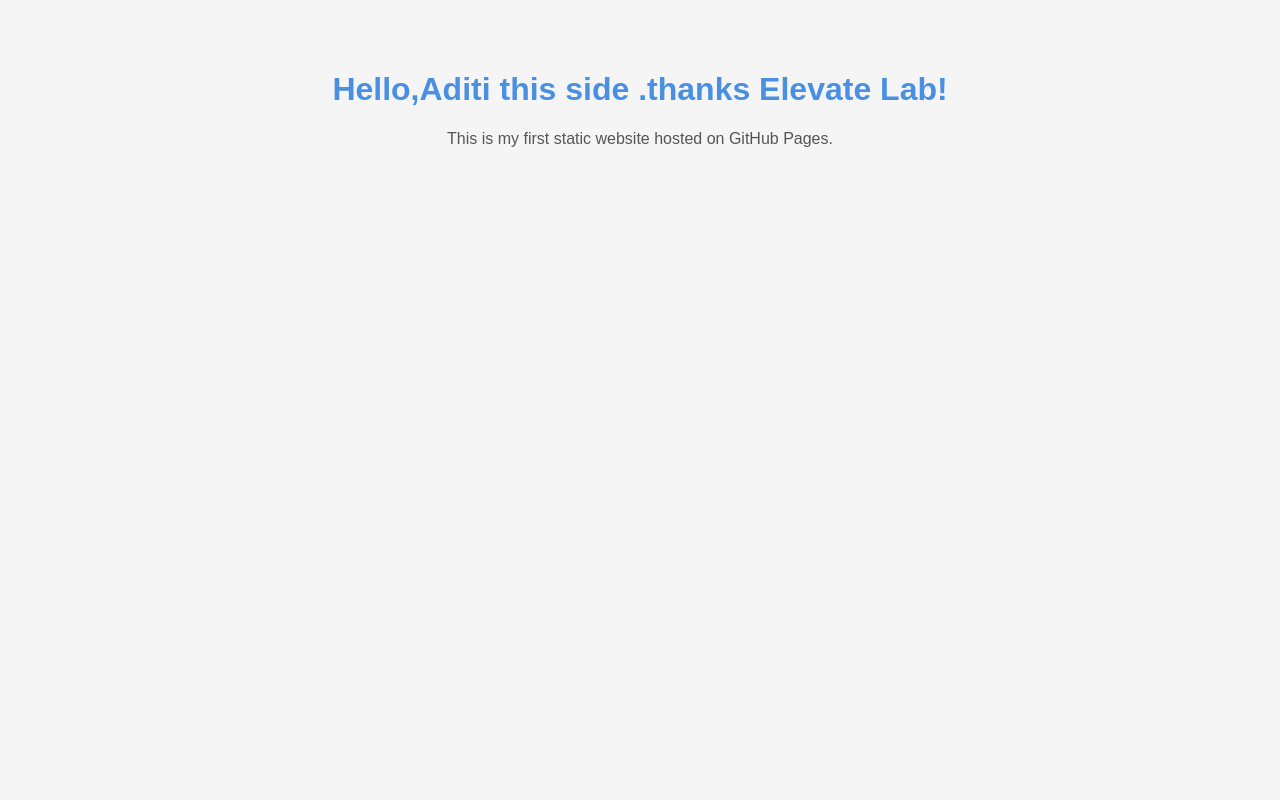
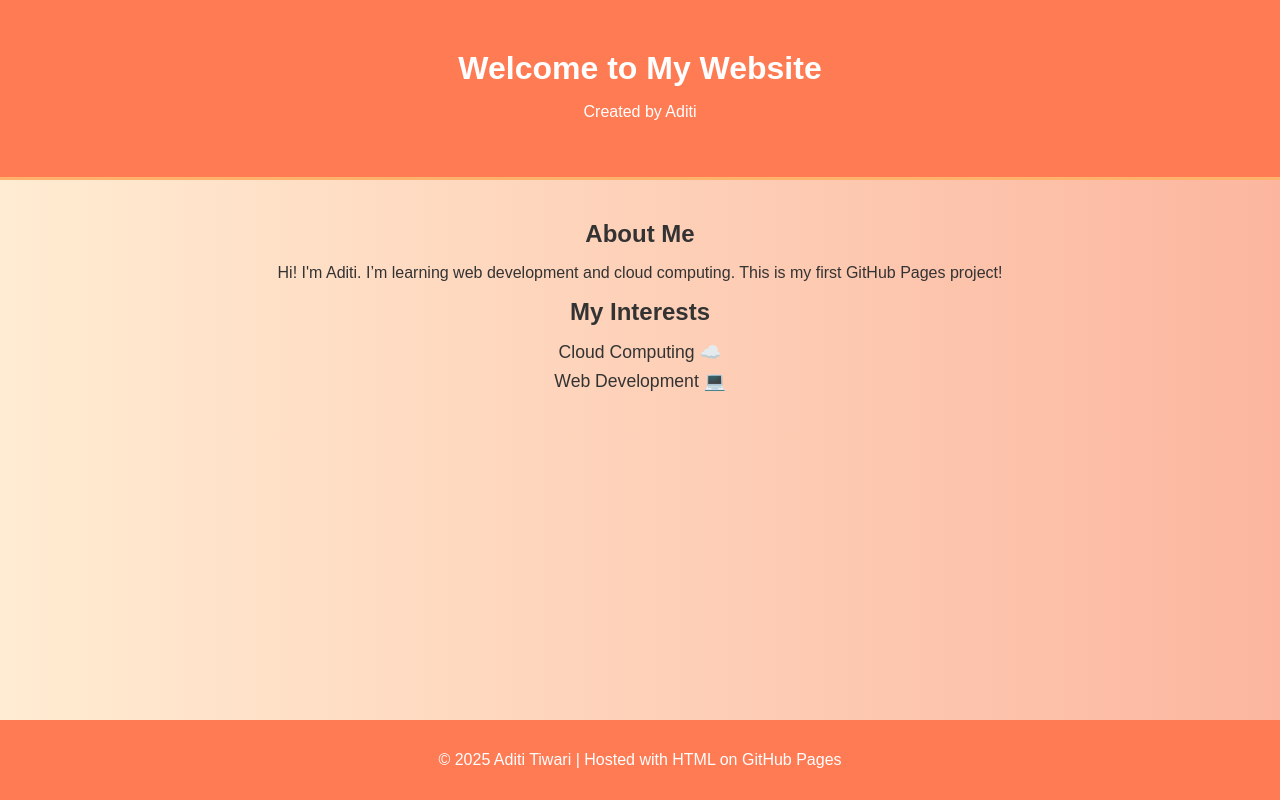
Before and after one commit to adititiwari1204/my-static-website, a plain HTML site: page index.html in a window 1280 px wide. Drawn offline with Linux system fonts and the light colour scheme.

Commit message:
Update index.html

```diff
--- a/index.html
+++ b/index.html
@@ -1,25 +1,37 @@
 <!DOCTYPE html>
-<html>
+<html lang="en">
 <head>
-  <title>My First GitHub Page</title>
-  <style>
-    body {
-      font-family: Arial, sans-serif;
-      text-align: center;
-      background-color: #f5f5f5;
-      margin: 0;
-      padding: 50px;
-    }
-    h1 {
-      color: #4a90e2;
-    }
-    p {
-      color: #555;
-    }
-  </style>
+  <meta charset="UTF-8" />
+  <meta name="viewport" content="width=device-width, initial-scale=1.0" />
+  <title>My Static Website</title>
+  <link rel="stylesheet" href="style.css" />
 </head>
 <body>
-  <h1>Hello,Aditi this side .thanks Elevate Lab!</h1>
-  <p>This is my first static website hosted on GitHub Pages.</p>
+  <header>
+    <h1>Welcome to My Website </h1>
+    <p>Created by Aditi </p>
+  </header>
+
+  <main>
+    <section>
+      <h2>About Me</h2>
+      <p>
+        Hi! I'm Aditi. I’m learning web development and cloud computing.
+        This is my first GitHub Pages project!
+      </p>
+    </section>
+
+    <section>
+      <h2>My Interests</h2>
+      <ul>
+        <li>Cloud Computing ☁️</li>
+        <li>Web Development 💻</li>
+      </ul>
+    </section>
+  </main>
+
+  <footer>
+    <p>© 2025 Aditi Tiwari | Hosted with HTML on GitHub Pages</p>
+  </footer>
 </body>
 </html>
```
